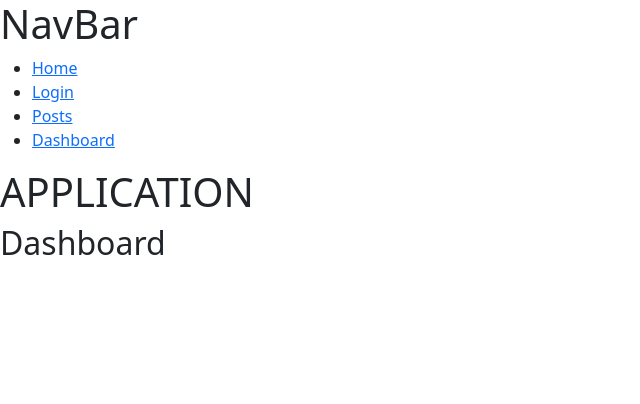
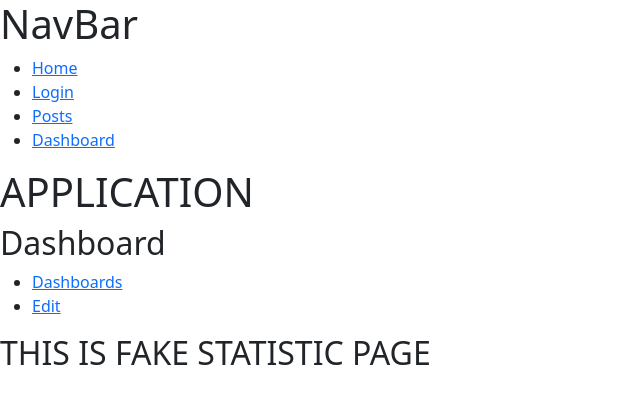
Before and after one commit to rokokos97/react-router, a React (Create React App) app: page /dashboard in a window 1280 px wide. Shown: the top 404 px of the page, without its empty margins (0-640 px from the left). Built offline with nearby package versions, Linux system fonts and the light colour scheme.

Commit message:
add inserted routing in dashboard.jsx

```diff
--- a/src/app/components/dashboard.jsx
+++ b/src/app/components/dashboard.jsx
@@ -1,8 +1,21 @@
 import React from 'react';
+import {Link, Route, Switch} from 'react-router-dom';
+import Stats from './stats';
+import Edit from './edit';
 
 
 const Dashboard = () => {
-  return (<h2>Dashboard</h2>);
+  return (<div>
+    <h2>Dashboard</h2>
+    <ul>
+      <li><Link to={'/dashboard'}>Dashboards</Link></li>
+      <li> <Link to={'/dashboard/edit'}>Edit</Link></li>
+    </ul>
+    <Switch>
+      <Route path={'/dashboard/edit'} component={Edit}/>
+      <Route path={'/dashboard'} component={Stats}/>
+    </Switch>
+  </div>);
 };
 
 export default Dashboard;
--- /dev/null
+++ b/src/app/components/edit.jsx
@@ -0,0 +1,7 @@
+import React from 'react';
+
+const Edit = () => {
+  return (<h2>Edit</h2>);
+};
+
+export default Edit;
--- /dev/null
+++ b/src/app/components/stats.jsx
@@ -0,0 +1,5 @@
+import React from 'react';
+const Stats = () => {
+  return (<h2>THIS IS FAKE STATISTIC PAGE</h2>);
+};
+export default Stats;
```
